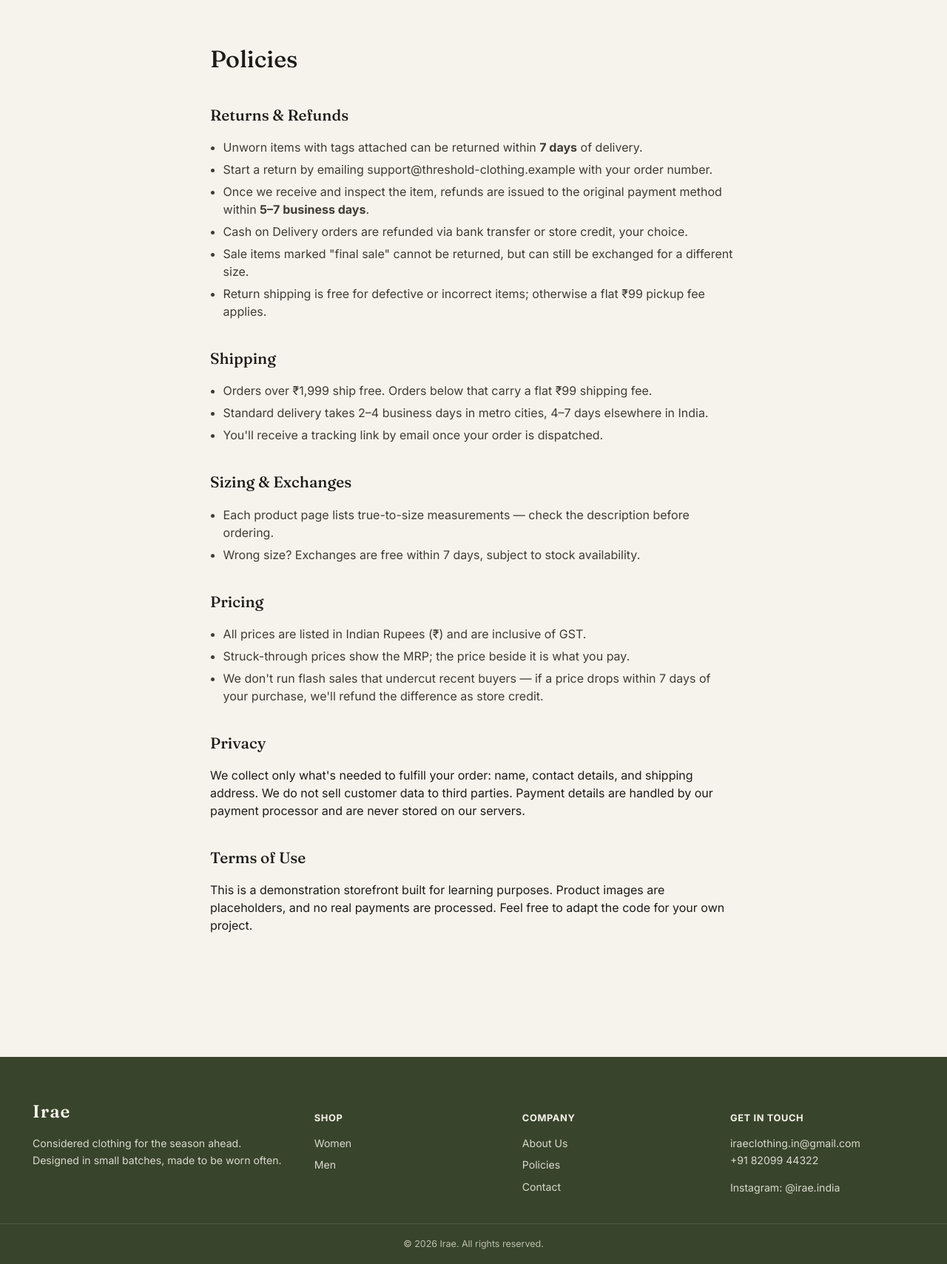
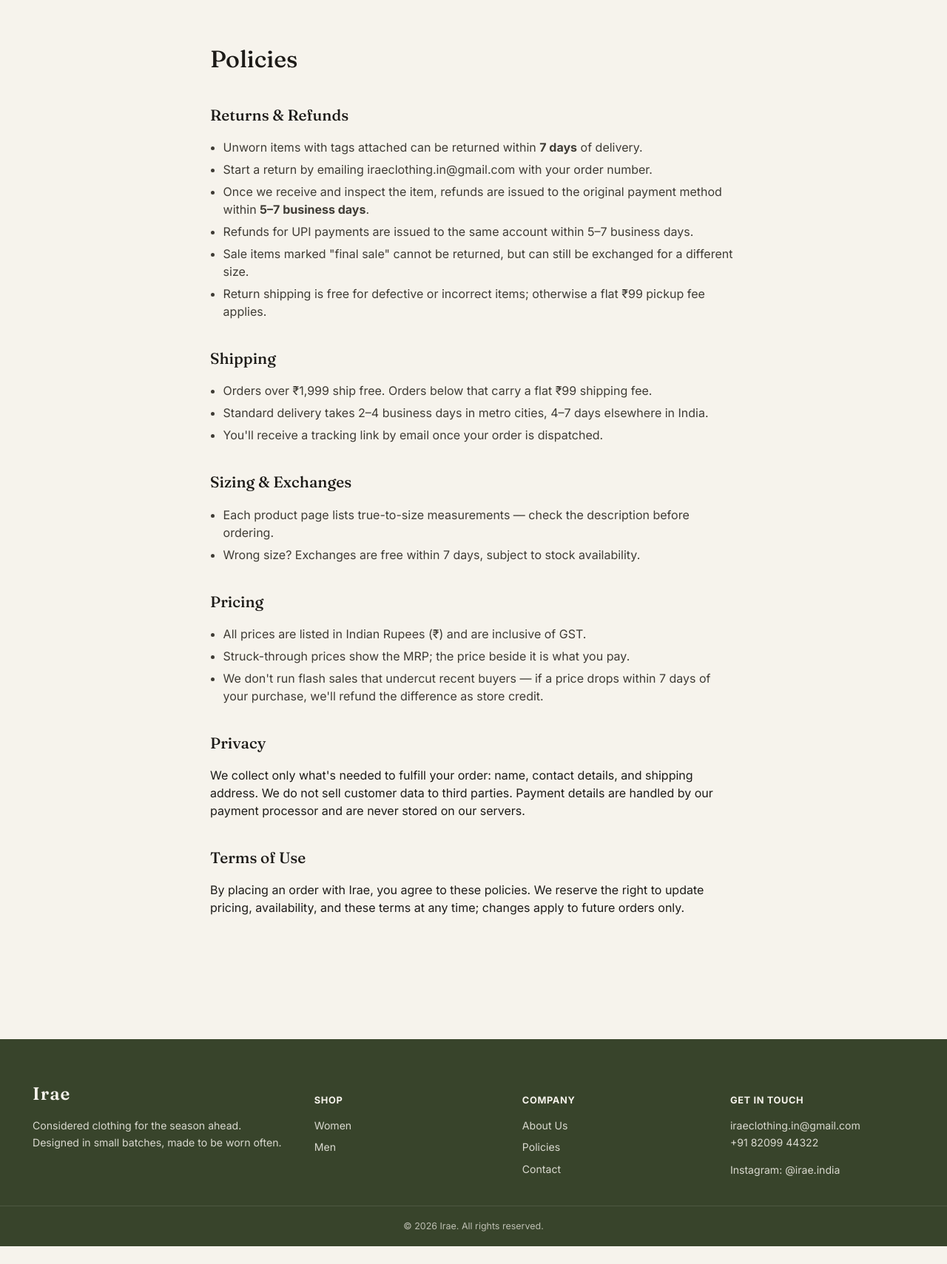
Before and after one commit to rhythm5-dev/CLOTHING-SITE, a Flask app: page /policies in a window 1280 px wide. Shown: the part 103-1812 px from the top of the page at 74% size. After the commit the page ends 1788 px from the top, so only its background shows below. Run offline with Flask 3, Linux system fonts and the light colour scheme.

Commit message:
Change title and update return policy details
Updated contact email and policy terms for Irae.

```diff
--- a/templates/policies.html
+++ b/templates/policies.html
@@ -1,5 +1,5 @@
 {% extends "base.html" %}
-{% block title %}Policies — THRESHOLD{% endblock %}
+{% block title %}Policies — Irae{% endblock %}
 {% block content %}
 
 <div class="content-page">
@@ -8,10 +8,10 @@
   <h2 id="returns">Returns & Refunds</h2>
   <ul>
     <li>Unworn items with tags attached can be returned within <strong>7 days</strong> of delivery.</li>
-    <li>Start a return by emailing support@threshold-clothing.example with your order number.</li>
+    <li>Start a return by emailing iraeclothing.in@gmail.com with your order number.</li>
     <li>Once we receive and inspect the item, refunds are issued to the original payment method
         within <strong>5–7 business days</strong>.</li>
-    <li>Cash on Delivery orders are refunded via bank transfer or store credit, your choice.</li>
+    <li>Refunds for UPI payments are issued to the same account within 5–7 business days.</li>
     <li>Sale items marked "final sale" cannot be returned, but can still be exchanged for a different size.</li>
     <li>Return shipping is free for defective or incorrect items; otherwise a flat ₹99 pickup fee applies.</li>
   </ul>
@@ -43,8 +43,8 @@
   and are never stored on our servers.</p>
 
   <h2 id="terms">Terms of Use</h2>
-  <p>This is a demonstration storefront built for learning purposes. Product images are placeholders,
-  and no real payments are processed. Feel free to adapt the code for your own project.</p>
+  <p>By placing an order with Irae, you agree to these policies. We reserve the right to update
+  pricing, availability, and these terms at any time; changes apply to future orders only.</p>
 </div>
 
 {% endblock %}
```
